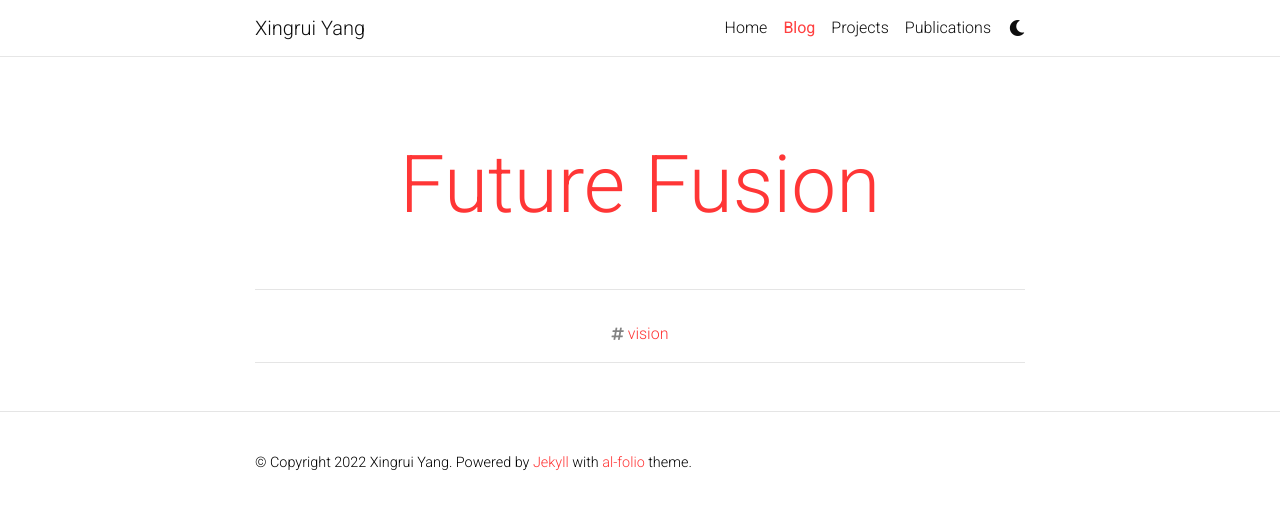
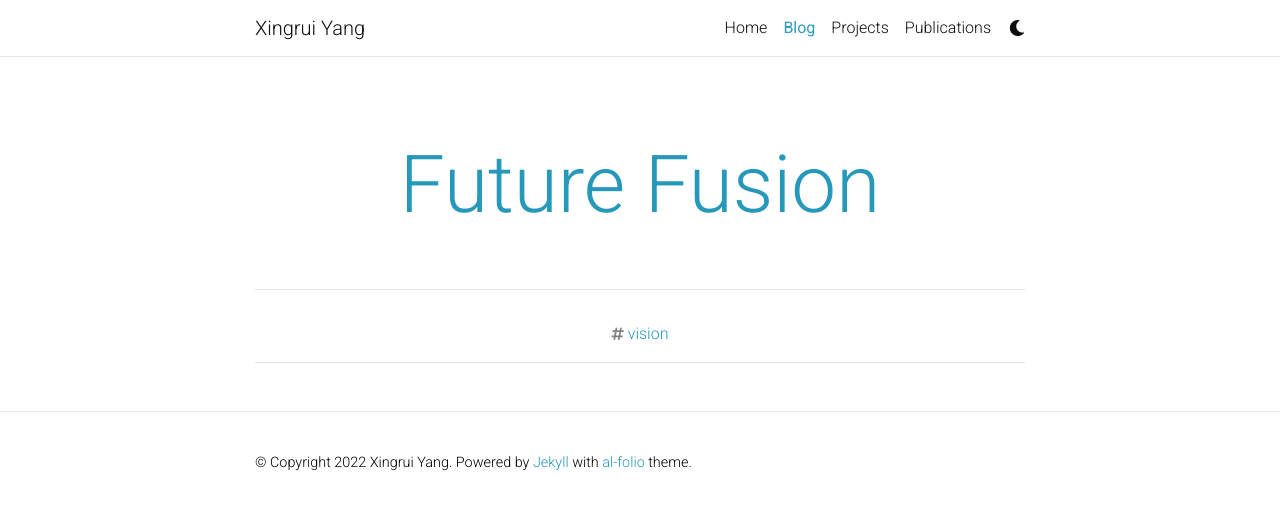
Before and after one commit to xingrui-pub/xingrui-pub.github.io, a Jekyll site: the page built from blog/index.html, in a window 1280 px wide. Shown: the top 509 px of the page. Built offline with Jekyll 4.4.1, drawn with Linux system fonts in a browser that asks for light colours; full-size pictures stand in for the smaller copies a plugin makes; the list of posts is cut into pages by our own code; comment, search, counter and statistics services are not loaded; a style sheet for code colours, icons or effects is not loaded.

```diff
--- a/_config.yml
+++ b/_config.yml
@@ -74,7 +74,7 @@ telegram_username: # your Telegram user name
 scholar_userid: # your Google Scholar ID
 semanticscholar_id: # your Semantic Scholar ID
 whatsapp_number: # your WhatsApp number (full phone number in international format. Omit any zeroes, brackets, or dashes when adding the phone number in international format.)
-orcid_id: # your ORCID ID
+orcid_id: 0000-0001-6812-3072 # your ORCID ID
 medium_username: # your Medium username
 quora_username: # your Quora username
 publons_id: # your ID on Publons
@@ -83,7 +83,7 @@ blogger_url: # your blogger URL
 work_url: # work page URL
 keybase_username: # your keybase user name
 wikidata_id: # your wikidata id
-dblp_url: # your DBLP profile url
+dblp_url:  # your DBLP profile url
 stackoverflow_id: # your stackoverflow id
 kaggle_id: # your kaggle id
 lastfm_id: # your lastfm id
--- a/_sass/_themes.scss
+++ b/_sass/_themes.scss
@@ -7,8 +7,8 @@
   --global-code-bg-color: #{$code-bg-color-light};
   --global-text-color: #{$black-color};
   --global-text-color-light: #{$grey-color};
-  --global-theme-color: #{$red-color};
-  --global-hover-color: #{$red-color};
+  --global-theme-color: #{$cyan-color};
+  --global-hover-color: #{$cyan-color};
   --global-footer-bg-color: #{$grey-color-dark};
   --global-footer-text-color: #{$grey-color-light};
   --global-footer-link-color: #{$white-color};
@@ -38,8 +38,8 @@ html[data-theme='dark'] {
   --global-code-bg-color: #{$code-bg-color-dark};
   --global-text-color: #{$grey-color-light};
   --global-text-color-light: #{$grey-color-light};
-  --global-theme-color: #{$orange-color};
-  --global-hover-color: #{$orange-color};
+  --global-theme-color: #{$red-color};
+  --global-hover-color: #{$red-color};
   --global-footer-bg-color: #{$grey-color-light};
   --global-footer-text-color: #{$grey-color-dark};
   --global-footer-link-color: #{$black-color};
```
